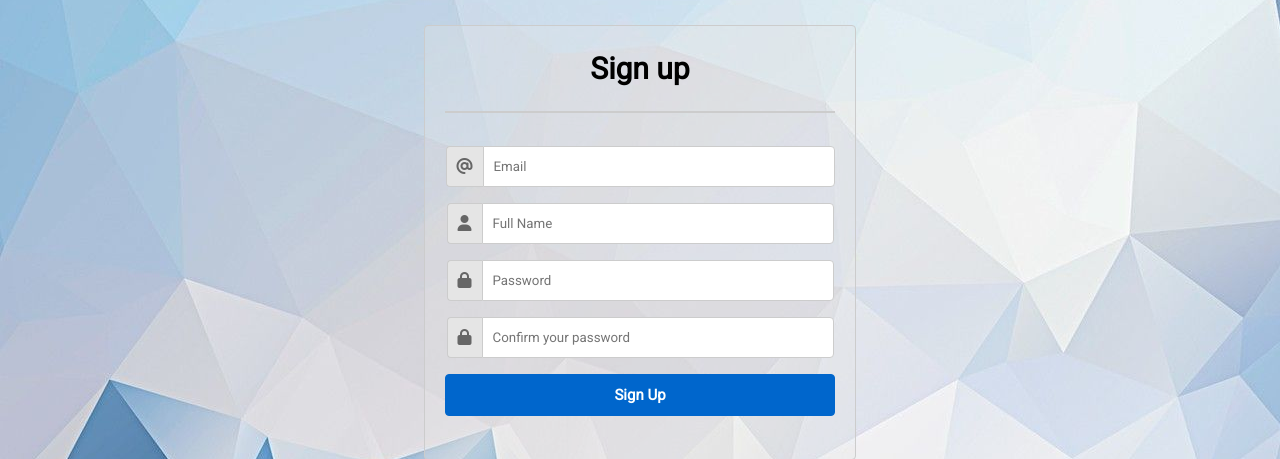
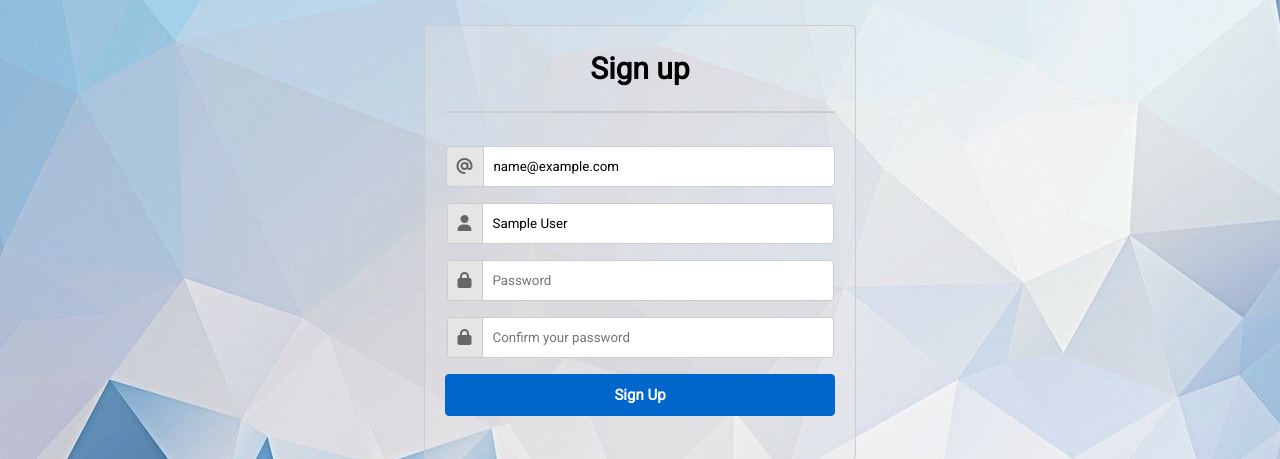
Before and after one commit to etic4/mini-trello-php, a PHP site: the page made by view/view_signup.php in a window 1280 px wide. Shown: the part 75-534 px from the top of the page. Run offline with PHP 8.4, Linux system fonts and the light colour scheme; the template is opened without the code that fills it: most values are stand-ins (such as "Sample title", 1, 10 or a date in 2020); some libraries are stand-ins or nearby versions.

Commit message:
fix(signup) renvoi de données

```diff
--- a/view/view_signup.php
+++ b/view/view_signup.php
@@ -23,11 +23,11 @@
                 <ul class="wrapper">
                     <li class="form-row">
                         <label for="email"><i class="fas fa-at"></i></label>
-                        <input type="email" name="email" placeholder="Email">
+                        <input type="email" name="email" placeholder="Email" value="<?= $email ?>">
                     </li>
                     <li class="form-row">
                         <label for="fullname"><i class="fas fa-user"></i></label>
-                        <input type="text" name="fullName" placeholder="Full Name">
+                        <input type="text" name="fullName" placeholder="Full Name" value="<?= $fullName ?>">
                     </li>
                     <li class="form-row">
                         <label for="password"><i class="fas fa-lock"></i></label>
```
